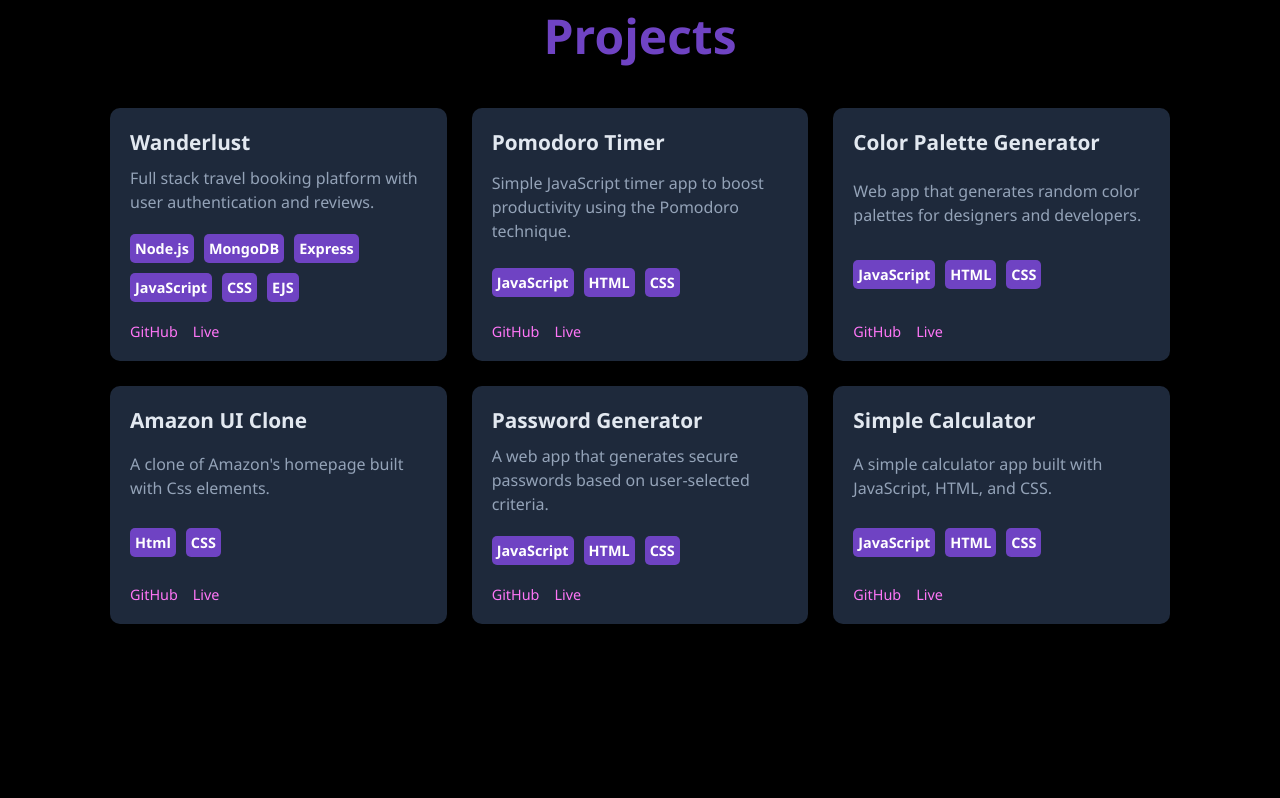
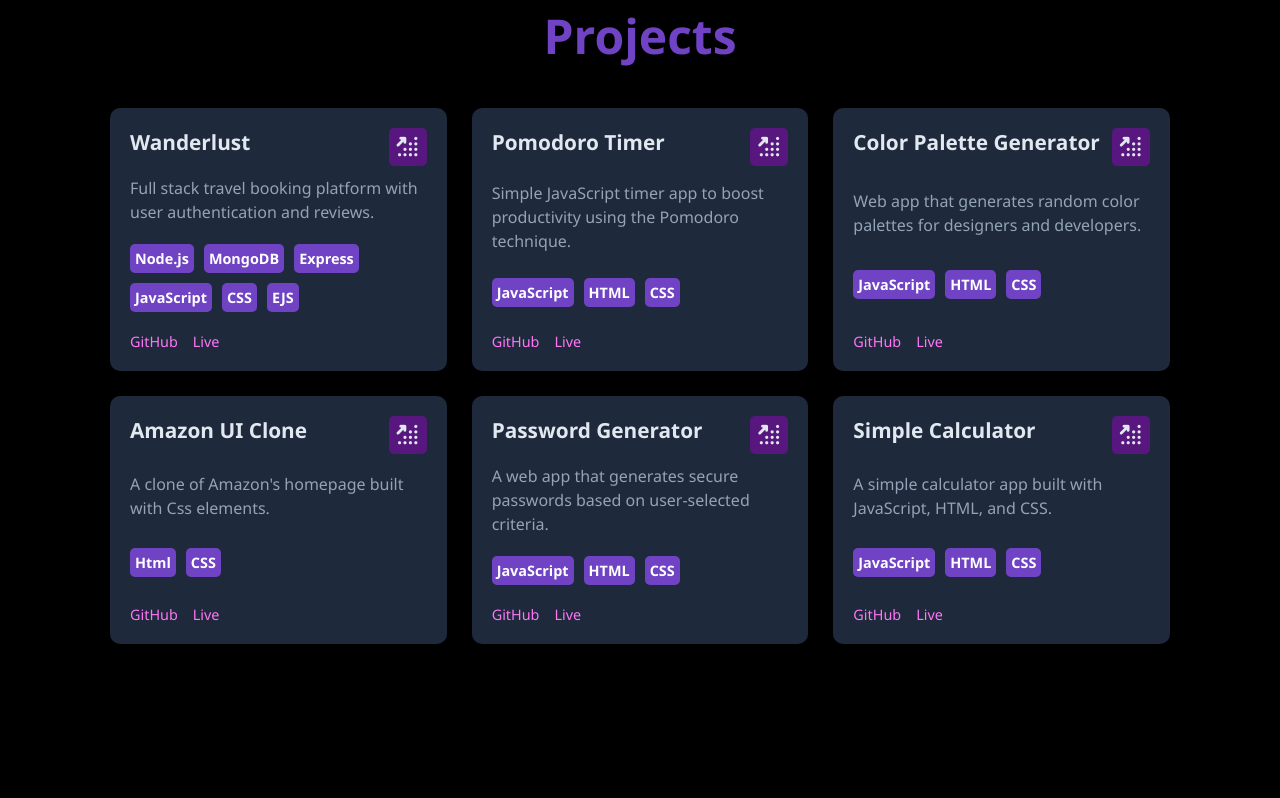
Before and after one commit to Ayontikapal/portfolio, a Next.js app: page / in a window 1280 px wide. Shown: the part 1660-2458 px from the top of the page. Built offline with nearby package versions, Linux system fonts and the light colour scheme.

Commit message:
Changes in the UI design

```diff
--- a/app/api/contact/route.js
+++ b/app/api/contact/route.js
@@ -12,19 +12,16 @@ export async function POST(req){
             },
         });
         await transporter.sendMail({
-            from: name,
+            from: process.env.EMAIL_USER,
             replyTo: email,
             to: process.env.EMAIL_USER,
             subject: `New message from ${name}`,
             text: `From: ${email} \nName: ${name} \nMessage: ${message}`,
         });
-        return new Response(JSON.stringify({ message: "Email sent successfully" }), { status: 200 });
+        return Response.json({ message: "Email sent successfully" }, { status: 200 });
     }
     catch (error) {
     console.error("EMAIL ERROR:", error);
 
-    return Response.json(
-      { error: "Failed to send email" },
-      { status: 500 }
-    );
+    return Response.json({ error: "Failed to send email" },{ status: 500 });
 }}
--- a/app/api/projects/route.js
+++ b/app/api/projects/route.js
@@ -1,6 +1,7 @@
 export async function GET() {
 
 const projects = [
+  //wanderlust project
   {
     id: 1,
     title: "Wanderlust",
@@ -9,6 +10,7 @@ const projects = [
     github: "https://github.com/Ayontikapal/wanderlust",
     live: "https://wanderlust-project-4yt9.onrender.com/listings",
   },
+  //pomodoro timer
   {
     id: 2,
     title: "Pomodoro Timer",
@@ -26,7 +28,7 @@ const projects = [
     github: "https://github.com/Ayontikapal/color-palette-generator",
     live: "https://rawcdn.githack.com/Ayontikapal/color-palette-generator/2efae94a27b541e030178354641dbd9fb7d62d66/colorPalette.html",
   },
-  //amaxon ui clone
+  //amazon ui clone
     {
     id: 4,
     title: "Amazon UI Clone",
@@ -35,6 +37,7 @@ const projects = [
     github: "https://github.com/Ayontikapal/amazon-ui-clone",
     live: "https://rawcdn.githack.com/Ayontikapal/amazon-ui-clone/3ea18230118d84c4c46bfa3d49823f8f57706488/amazon.html",
   },
+  //password generator
   {
     id: 5,
     title: "Password Generator",
@@ -43,6 +46,7 @@ const projects = [
     github: "https://github.com/Ayontikapal/password-generator",
     live: "https://ayontikapal.github.io/password-generator/",
   },
+  //simple calculator
   {
     id: 6,
     title: "Simple Calculator",
--- a/app/components/about.jsx
+++ b/app/components/about.jsx
@@ -1,6 +1,8 @@
 import styles from "./about.module.css";
 
 export default function About() {
+  const skills = ["JavaScript", "React", "Next.js", "Node.js", "MongoDB", "HTML", "CSS", "C++", "C", "Python"];
+
   return (
     <section id="about" className={styles.section}>
       <div className={styles.container}>
@@ -13,25 +15,23 @@ export default function About() {
             className={styles.profileImage}
           />
           <p className={styles.text}>
-              Hi, My name is Ayontika Pal, I’m a passionate Computer Science student focused on building impactful and user-friendly web applications.
-              <br></br>I enjoy working with modern technologies like React and exploring full-stack development. Currently, I’m strengthening my problem-solving skills
-              <br></br>and aiming to build projects that combine creativity with real-world functionality.
+            Hi, My name is Ayontika Pal, I’m a passionate Computer Science
+            student focused on building impactful and user-friendly web
+            applications.
+            <br></br>I enjoy working with modern technologies like React and
+            exploring full-stack development. Currently, I’m strengthening my
+            problem-solving skills
+            <br></br>and aiming to build projects that combine creativity with
+            real-world functionality.
           </p>
           <div className={styles.skills}>
             <div className={styles.skillsTitle}>
               Technologies and Languages I am proficient in:
             </div>
             <div className={styles.skillsList}>
-                <span className={styles.skill}>JavaScript</span>
-                <span className={styles.skill}>React</span>
-                <span className={styles.skill}>Next.js</span>
-                <span className={styles.skill}>Node.js</span>
-                <span className={styles.skill}>MongoDB</span>
-                <span className={styles.skill}>HTML</span>
-                <span className={styles.skill}>CSS</span>
-                <span className={styles.skill}>C++</span>
-                <span className={styles.skill}>C</span>
-                <span className={styles.skill}>Python</span>
+              {skills.map((skill) => (
+                <span key={skill} className={styles.skill}>{skill}</span>
+              ))}
             </div>
           </div>
         </div>
--- a/app/components/contact.jsx
+++ b/app/components/contact.jsx
@@ -142,13 +142,6 @@ if (!res.ok) {
                     className={styles.icons}
                   />
                 </a>
-                <a href="https://www.instagram.com/a_pal07" target="_blank">
-                  <img
-                    src="https://www.svgrepo.com/show/452229/instagram-1.svg"
-                    alt="Instagram"
-                    className={styles.icons}
-                  />
-                </a>
               </div>
             </div>
           </div>
--- a/app/components/footer.jsx
+++ b/app/components/footer.jsx
@@ -45,16 +45,6 @@ export default function Footer() {
               className={styles.icon}
             />
           </a>
-          <a
-            href="https://www.instagram.com/a_pal07/"
-            target="_blank"
-          >
-            <img
-              src="https://www.svgrepo.com/show/452229/instagram-1.svg"
-              alt="Instagram"
-              className={styles.icon}
-            />
-          </a>
         </div>
 
         <p className={styles.copy}>
--- a/app/components/hero.module.css
+++ b/app/components/hero.module.css
@@ -82,7 +82,6 @@
   );
   background-size: 400% 400%;
   animation: gradientRotate 6s ease infinite;
-
   display: inline-block;
 }
 
@@ -118,7 +117,7 @@
   }
 
   .heroImage img {
-    max-width: 300px;
-    max-height: 300px;
+    width: 300px;
+    height: 300px;
   }
 }
--- a/app/components/project.jsx
+++ b/app/components/project.jsx
@@ -1,6 +1,7 @@
 "use client";
 import styles from "./project.module.css";
 import { useEffect, useState } from "react";
+import Link from "next/link";
 
 export default function Projects() {
   const [projects, setProjects] = useState([]);
@@ -22,7 +23,10 @@ export default function Projects() {
         <div className={styles.grid}>
           {projects.map((proj) => (
             <div key={proj.id} className={styles.card}>
+              <div className={styles.header}>
               <h3>{proj.title}</h3>
+              <i className="fa-solid fa-arrow-up-right-dots"></i>
+              </div>
               <p>{proj.desc}</p>
 
               <div className={styles.tech}>
--- a/app/components/project.module.css
+++ b/app/components/project.module.css
@@ -15,6 +15,25 @@
   display: grid;
   grid-template-columns: repeat(auto-fit, minmax(280px, 1fr));
   gap: 25px;
+}
+
+.header {
+  display: flex;
+  align-items: center;
+  justify-content: space-between;
+  margin-bottom:10px;
+}
+
+.header i {
+  display: inline-flex;
+  align-items: center;
+  justify-content: center;
+  width:38px;
+  height:38px;
+  font-size: 1.4rem;
+  color: var(--text);
+  background-color: var(--icon);
+  border-radius: 5px;
 }
 
 .card {
@@ -43,7 +62,6 @@
   line-height: 1.5;
 }
 
-/* TECH STACK */
 .tech {
   font-size: 0.9rem;
   margin-bottom: 15px;
--- a/app/globals.css
+++ b/app/globals.css
@@ -15,6 +15,7 @@
   --text-highlight: #fff;
   --border:#1e0f4b;
   --box-shadow: rgba(165, 126, 255, 0.5);
+  --icon: #57177f;
 }
 
 .light{
@@ -22,11 +23,12 @@
   --text:#0d040d;
   --accent:  #c23ebe;
   --highlight: #233969;
-  --skill-bg: #f3f8ff;
+  --skill-bg: #eaf2fe;
   --text-secondary: #3e4959;
   --text-highlight: #fff;
   --border:#1e0f4b;
   --box-shadow: rgba(165, 126, 255, 0.5);
+  --icon:  #6c87ff;
 }
 
 
```
Also changed, not shown: app/components/hero.jsx (+19 -8 lines), app/components/assets/profile_image1.jpeg (deleted). Lines whose indentation alone changed are shown as unchanged.
